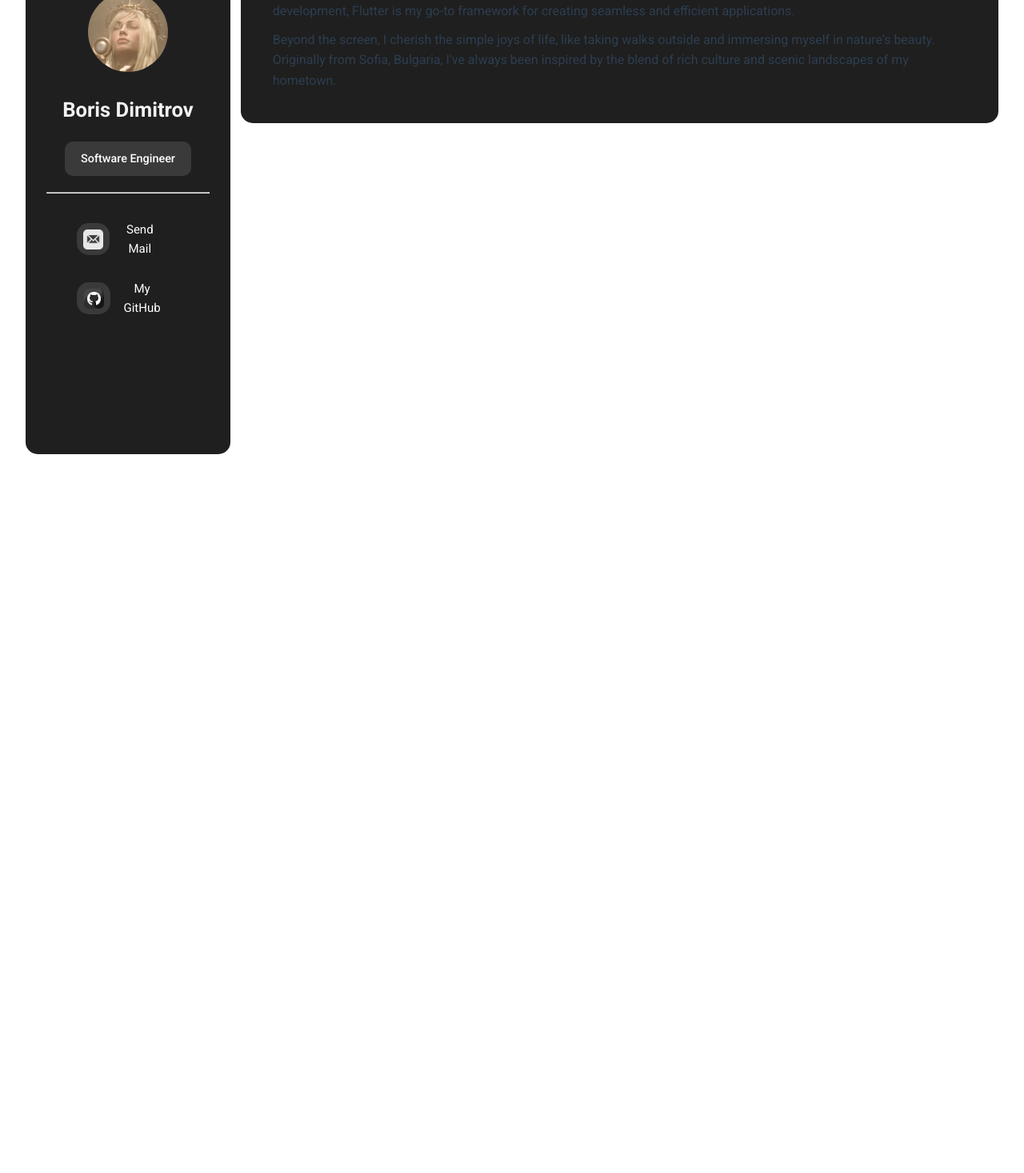
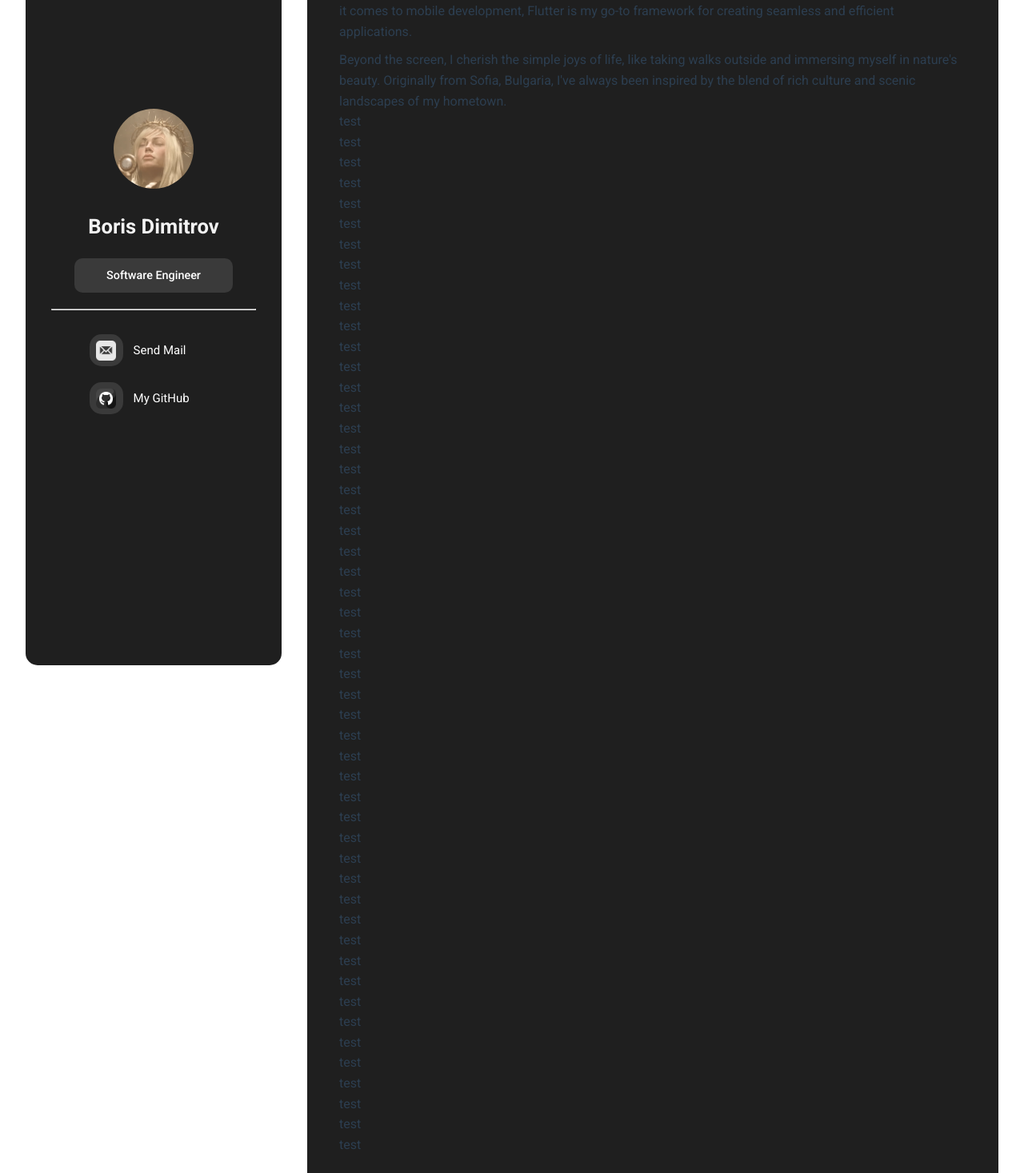
Before and after one commit to BorisDmv/portfolio-2024, a Vue app: page / in a window 1280 px wide. Shown: the part 200-1667 px from the top of the page at 80% size. Before the commit the page ends 800 px from the top, so only its background shows below. Built offline with nearby package versions, Linux system fonts and the light colour scheme.

Commit message:
more layout fixing and sidebar is sticky

```diff
--- a/index.html
+++ b/index.html
@@ -2,9 +2,9 @@
 <html lang="en">
   <head>
     <meta charset="UTF-8">
-    <link rel="icon" href="/favicon.ico">
+<!--    <link rel="icon" href="/favicon.ico">-->
     <meta name="viewport" content="width=device-width, initial-scale=1.0">
-    <title>Vite App</title>
+    <title>Portfolio</title>
   </head>
   <body>
     <div id="app"></div>
--- a/src/App.vue
+++ b/src/App.vue
@@ -15,7 +15,6 @@ import SideScreen from './components/SideScreen.vue'
 <style scoped>
 #app {
   display: flex;
-  height: 100vh; /* Ensure the app takes up full viewport height */
 }
 
 .side-content{
@@ -24,7 +23,6 @@ import SideScreen from './components/SideScreen.vue'
 
 .main-content {
   flex: 1; /* Takes up the remaining space */
-  margin-left: 21%; /* Offset by the width of SideScreen */
   padding: 2rem;
 }
 
--- a/src/components/SideScreen.vue
+++ b/src/components/SideScreen.vue
@@ -54,9 +54,11 @@ h2 {
 
 .container {
   background: #1f1f1f;
-  margin: 2rem;
+  margin: 2rem 0 2rem 2rem;
+  height: 1000px;
+  min-width: 320px;
   width: 20%;
-  position: fixed; /* Fixed position */
+  position: sticky; /* Fixed position */
   top: 0;
   bottom: 0;
   left: 0;
@@ -99,13 +101,14 @@ hr {
 }
 
 .contact-item {
+  width: 100%;
   display: flex;
   align-items: center;
   margin: 10px 0;
 }
 
 .icon-box {
-  width: 50%;
+  width: 26%;
   height: 40px;
   background: #3a3a3a;
   border-radius: 15px;
@@ -124,9 +127,14 @@ hr {
     padding: 2rem;
   }
 
+  .icon-box {
+    width: 50%;
+  }
+
   .container {
     width: auto;
     height: auto;
+    margin: 2rem 2rem 0 2rem;
     position: relative;
   }
 
@@ -140,4 +148,14 @@ hr {
   }
 
 }
+
+@media (max-width: 860px) {
+  .contact-info {
+    flex-direction: column;
+  }
+
+  .contact-item{
+    justify-content: center;
+  }
+}
 </style>
--- a/src/views/HomeView.vue
+++ b/src/views/HomeView.vue
@@ -17,6 +17,58 @@
       <p style="margin-top: 10px">
         Beyond the screen, I cherish the simple joys of life, like taking walks outside and immersing myself in nature's beauty. Originally from Sofia, Bulgaria, I've always been inspired by the blend of rich culture and scenic landscapes of my hometown.
       </p>
+      <p>test</p>
+      <p>test</p>
+      <p>test</p>
+      <p>test</p>
+      <p>test</p>
+      <p>test</p>
+      <p>test</p>
+      <p>test</p>
+      <p>test</p>
+      <p>test</p>
+      <p>test</p>
+      <p>test</p>
+      <p>test</p>
+      <p>test</p>
+      <p>test</p>
+      <p>test</p>
+      <p>test</p>
+      <p>test</p>
+      <p>test</p>
+      <p>test</p>
+      <p>test</p>
+      <p>test</p>
+      <p>test</p>
+      <p>test</p>
+      <p>test</p>
+      <p>test</p>
+      <p>test</p>
+      <p>test</p>
+      <p>test</p>
+      <p>test</p>
+      <p>test</p>
+      <p>test</p>
+      <p>test</p>
+      <p>test</p>
+      <p>test</p>
+      <p>test</p>
+      <p>test</p>
+      <p>test</p>
+      <p>test</p>
+      <p>test</p>
+      <p>test</p>
+      <p>test</p>
+      <p>test</p>
+      <p>test</p>
+      <p>test</p>
+      <p>test</p>
+      <p>test</p>
+      <p>test</p>
+      <p>test</p>
+      <p>test</p>
+      <p>test</p>
+
     </div>
   </main>
 </template>
```
